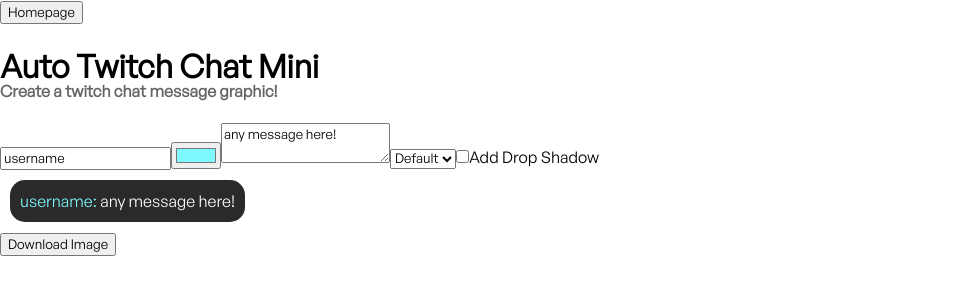
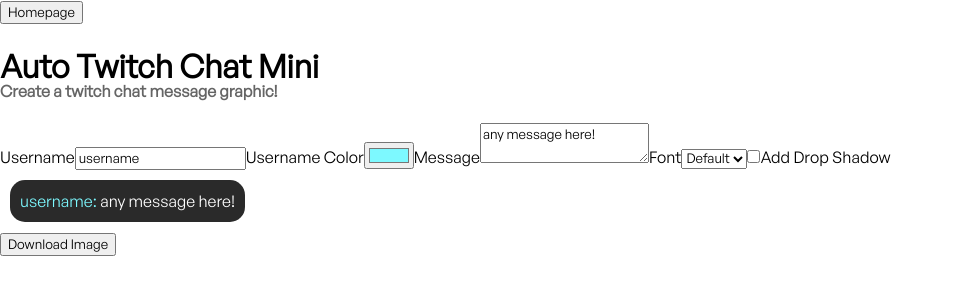
Before and after one commit to JiggypuffFridays/editor-tools, a React (Create React App) app: page /editor-tools/auto-twitch-chat in a window 1280 px wide. Shown: the top 300 px of the page, without its empty margins (0-953 px from the left). Built offline with nearby package versions, Linux system fonts and the light colour scheme.

Commit message:
Google Adsense

```diff
--- a/public/index.html
+++ b/public/index.html
@@ -1,5 +1,7 @@
 <!DOCTYPE html>
 <html lang="en">
+<script async src="https://pagead2.googlesyndication.com/pagead/js/adsbygoogle.js?client=ca-pub-5554164709808714"
+    crossorigin="anonymous"></script>
   <head>
     <meta charset="utf-8" />
     <link rel="icon" href="%PUBLIC_URL%/favicon.ico" />
--- a/src/pages/AutoTwitchChat.jsx
+++ b/src/pages/AutoTwitchChat.jsx
@@ -40,9 +40,16 @@
             <h1>Auto Twitch Chat Mini</h1>
             <h4 style={{opacity:'60%',marginTop:'-30px'}}> Create a twitch chat message graphic!</h4>
 
+            Username
             <input type="text" value={username} onChange={e => setUsername(e.target.value)} />
+
+            Username Color
             <input type="color" value={usernameColor} onChange={e => setUsernameColor(e.target.value)} />
+
+            Message
             <textarea value={message} onChange={e => setMessage(e.target.value)} maxLength={500}></textarea>
+
+            Font
             <select value={font} onChange={e => setFont(e.target.value)} style={{ fontFamily: font === "Roboto" ? "Roboto" : "inherit" }}>
                 <option value="Default" style={{ fontFamily: "inherit" }}>Default</option>
                 <option value="Roboto" style={{ fontFamily: "Roboto" }}>Roboto</option>
```
